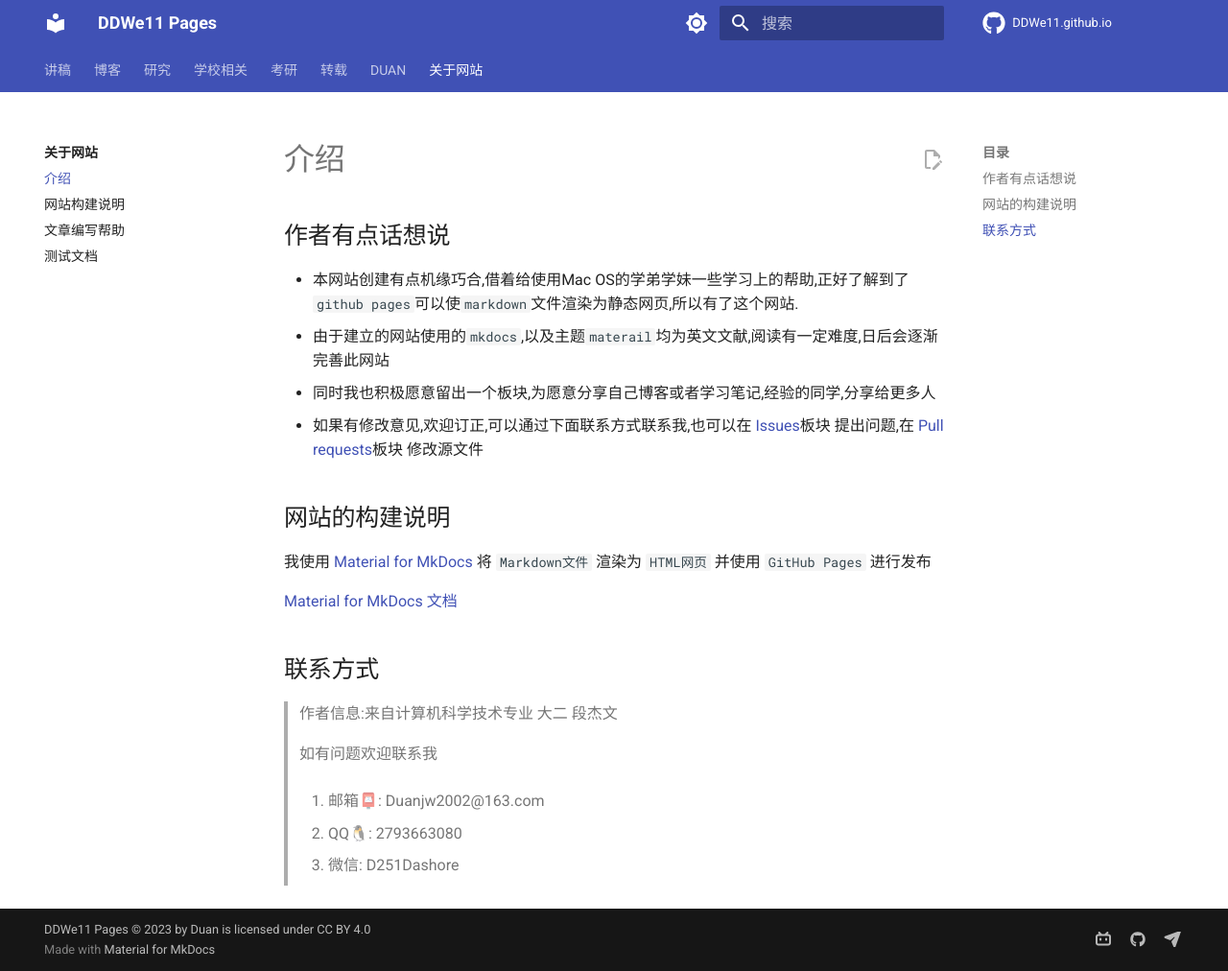
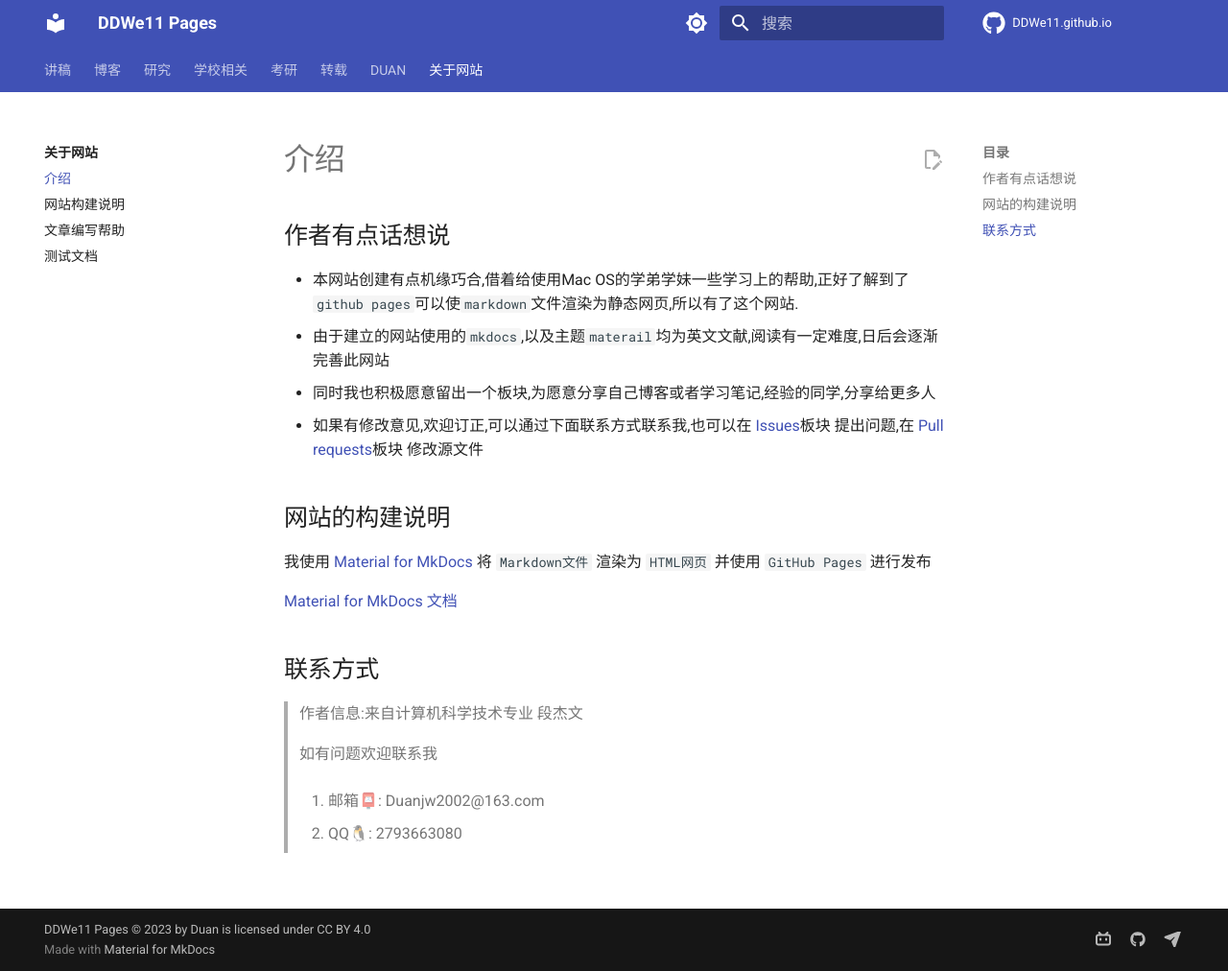
Before and after one commit to DDWe11/DDWe11.github.io, an MkDocs documentation site: the page built from docs/WEBSITE/introduction.md, in a window 1280 px wide and 1012 px high. Shown: the whole window at 96% size. Built offline with MkDocs 1.6.1 and Material for MkDocs 9.7.7, drawn with Linux system fonts in a browser that asks for light colours; comment, search, counter and statistics services are not loaded.

Commit message:
Update introduction.md
update

```diff
--- a/docs/WEBSITE/introduction.md
+++ b/docs/WEBSITE/introduction.md
@@ -19,12 +19,10 @@ title: 介绍
 [Material for MkDocs 文档](https://squidfunk.github.io/mkdocs-material/)
 
 ## 联系方式
-> 作者信息:来自计算机科学技术专业 大二 段杰文
+> 作者信息:来自计算机科学技术专业 段杰文
 >
 > 如有问题欢迎联系我
 >
 >1. 邮箱📮: Duanjw2002@163.com
 >
 >2. QQ🐧:  2793663080
->
->3. 微信: D251Dashore
```
